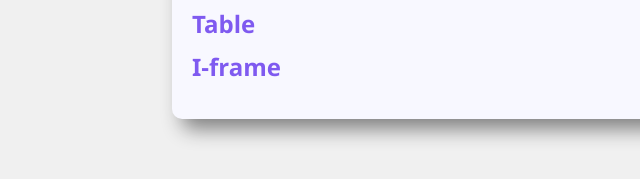
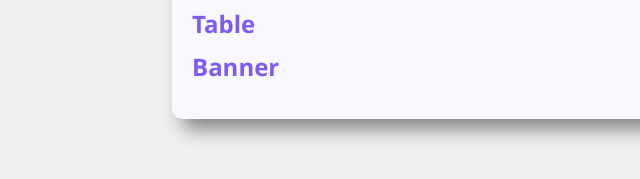
Before and after one commit to karannexus448/resume, a plain HTML site: page nextpage.html in a window 1280 px wide. Shown: the part 351-530 px from the top of the page, 0-640 px from the left. Drawn offline with Linux system fonts and the light colour scheme.

Commit message:
Update nextpage.html

```diff
--- a/nextpage.html
+++ b/nextpage.html
@@ -85,7 +85,7 @@
       <li><a href="PhotoShow.html">Photo Gallery</a></li>
       <li><a href="#">Form in HTML</a></li>
       <li><a href="Table.html">Table</a></li>
-      <li><a href="#">I-frame</a></li>
+      <li><a href="Banner.html">Banner</a></li>
 
 
     </ul>
```
